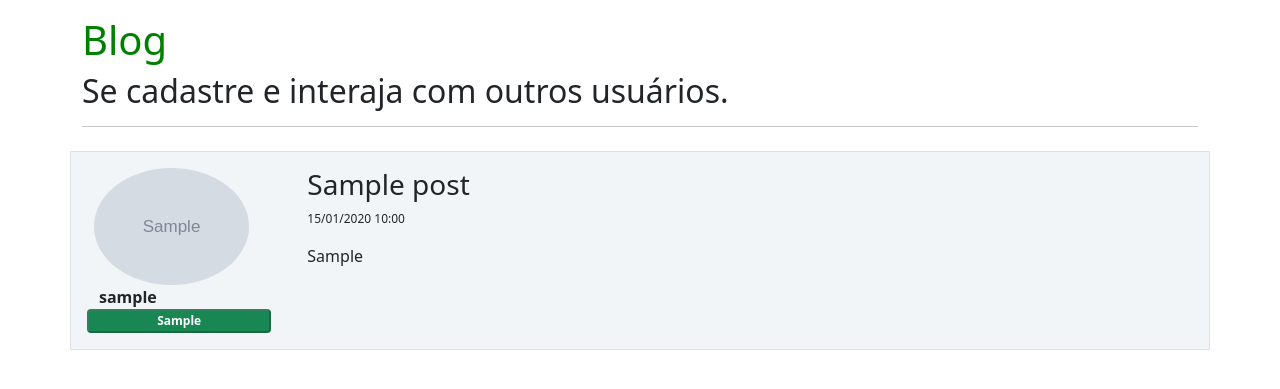
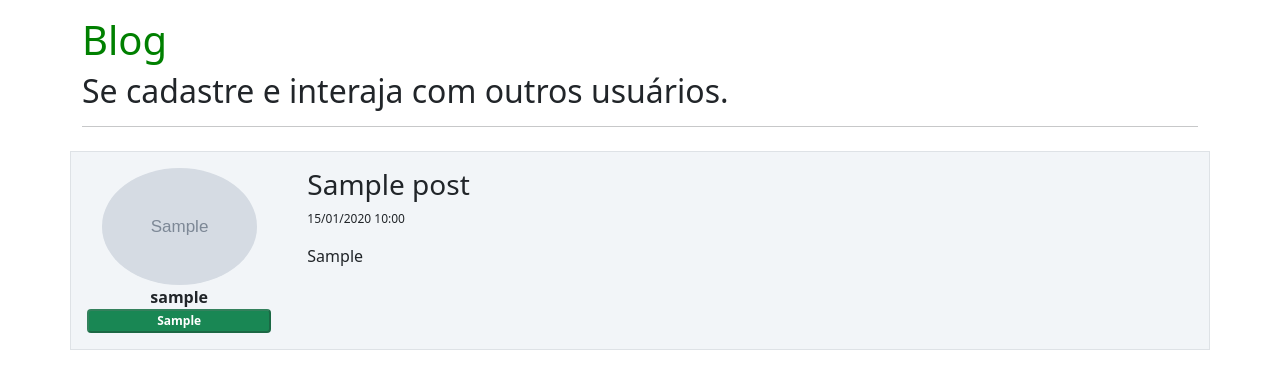
Before and after one commit to emersonlgregorio/SiteComunidade, a Flask app: page / in a window 1280 px wide. Shown: the part 56-445 px from the top of the page. Run offline with Flask 2, Linux system fonts and the light colour scheme; tables that the repository leaves empty hold one stand-in row (values such as "Sample post"); grey boxes marked "Sample" are stand-in pictures.

Commit message:
Ajuste no alinhamento da foto e nome do autor

```diff
--- a/crestani/static/main.css
+++ b/crestani/static/main.css
@@ -34,7 +34,7 @@
 }
 
 .number3 {
-    font-weight: 500
+    font-weight: 500;
 }
 
 .meupost {
@@ -44,3 +44,9 @@
 .datahora {
   font-size: 12px;
 }
+
+.centro {
+  display: flex;
+  align-items: center;
+  justify-content: center
+}
--- a/crestani/templates/home.html
+++ b/crestani/templates/home.html
@@ -8,9 +8,9 @@
         {% for post in posts %}
             <div class="row mt-4 border p-3 meupost">
                 <div class="col col-2">
-                    <div class="image me-3 d-flex justify-content-center"> <img src="{{ url_for('static', filename='fotos_perfil/{}'.format(post.autor.foto_perfil)) }}" class="rounded-circle" width="155"> </div>
-                    <strong>{{ post.autor.username }}</strong>
-                        <div class="row" style="align: center">
+                    <div class="image centro"> <img src="{{ url_for('static', filename='fotos_perfil/{}'.format(post.autor.foto_perfil)) }}" class="rounded-circle" width="155"> </div>
+                    <strong class="centro">{{ post.autor.username }}</strong>
+                        <div class="row" >
                             {% for curso in post.autor.cursos.split(';') %}
                                 <button type="button" class="badge bg-success" disabled>{{ curso }}</button>
                             {% endfor %}
```
